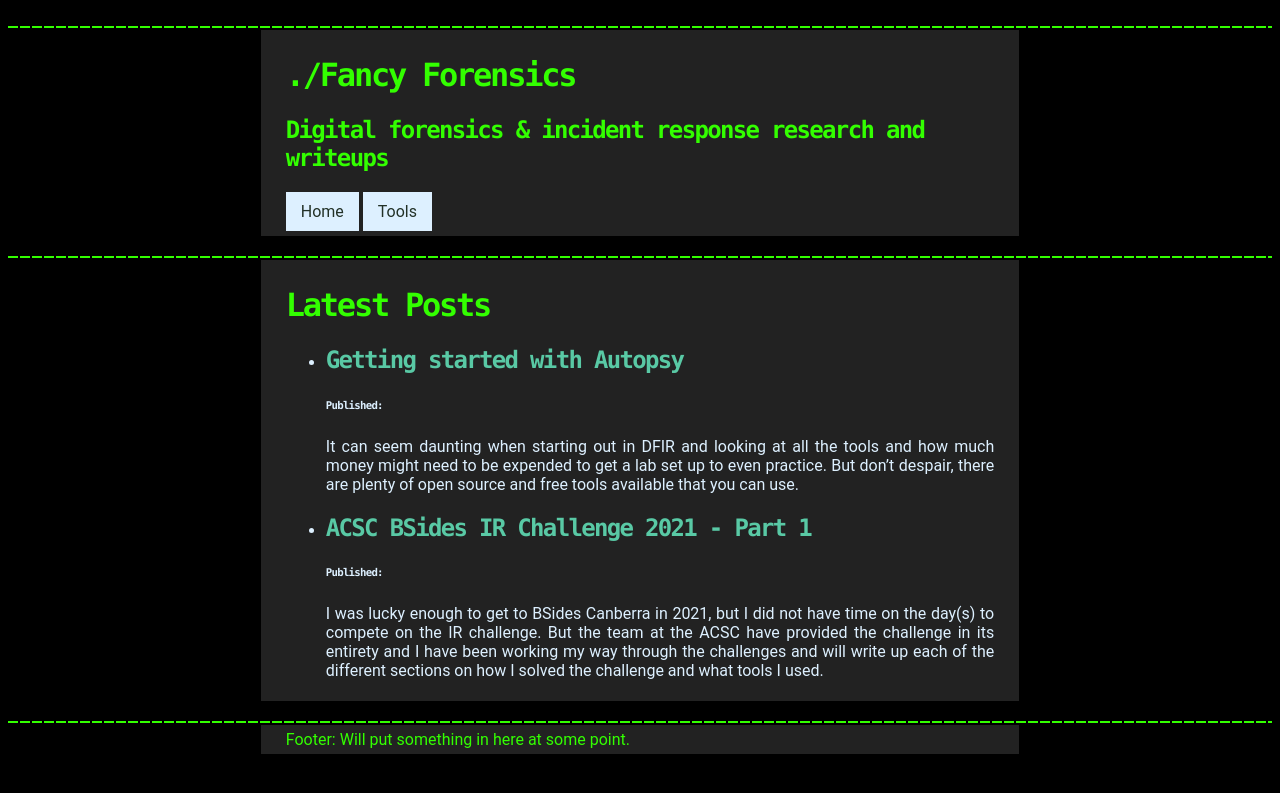
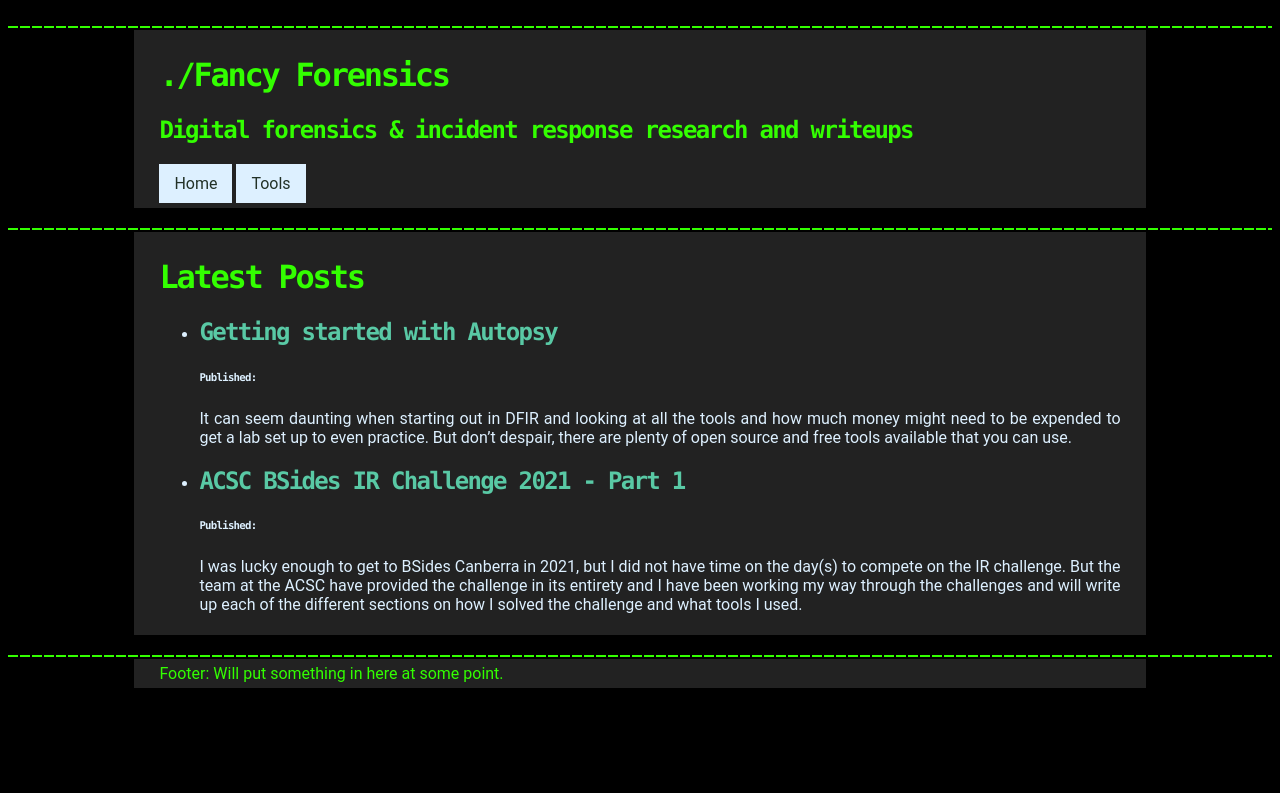
Before and after one commit to shannaniggans/fancy4n6.github.io, a Jekyll site: the page built from index.md, in a window 1280 px wide. Shown: the top 793 px of the page. Built offline with Jekyll 4.4.1, drawn with Linux system fonts in a browser that asks for light colours; Markdown is read by kramdown in place of the engine named in the settings.

Commit message:
Update main.scss

```diff
--- a/_sass/main.scss
+++ b/_sass/main.scss
@@ -44,8 +44,8 @@ pre code {
   It's set in the header, body and footer*/
 .container {
   background-color: #222222;
-  margin-left:20%;
-  margin-right:20%;
+  margin-left:10%;
+  margin-right:10%;
   padding: 5px 25px 5px 25px;
 }
 
```
